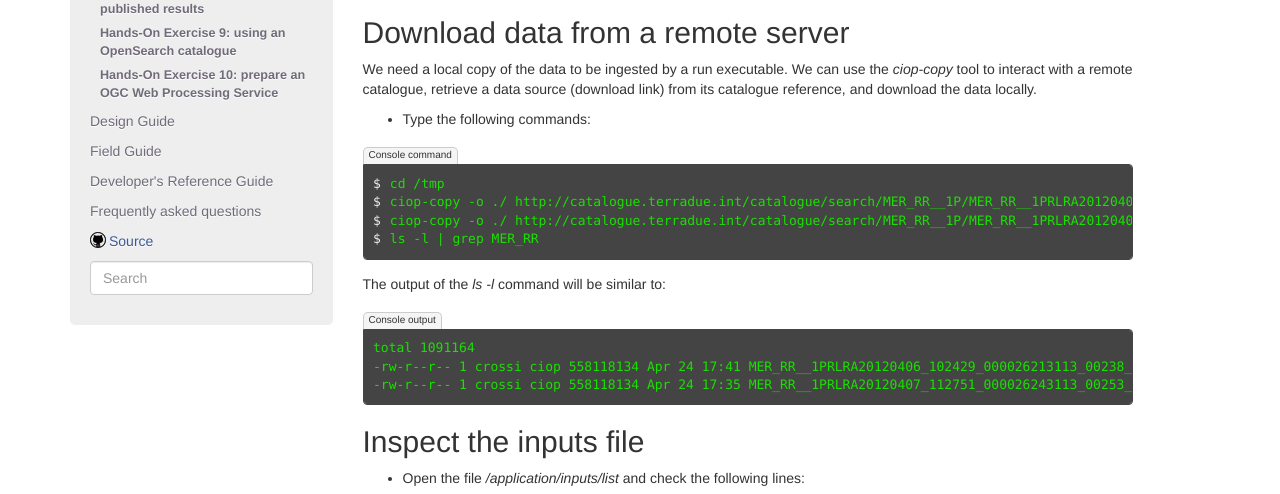
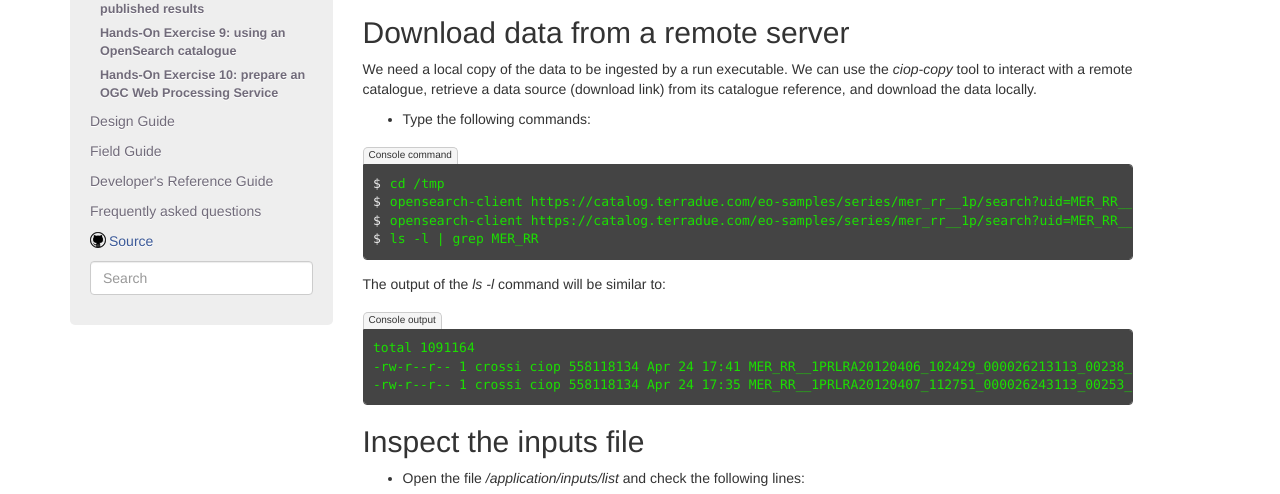
Before and after one commit to Terradue/doc-developer-sandbox, a Sphinx documentation site: the page built from source/developer/stagedata.rst, in a window 1280 px wide and 900 px high, scrolled down 588 px, cut to the strip 66-560 px from the top of the window. Built offline with Sphinx 7.4.7, drawn with Linux system fonts in a browser that asks for light colours; pages that are not in the unit, such as notebooks, are missing from menus.

Commit message:
updated the local staging of data to use the data agency

```diff
--- a/source/developer/stagedata.rst
+++ b/source/developer/stagedata.rst
@@ -44,8 +44,8 @@ We can use the *ciop-copy* tool to interact with a remote catalogue, retrieve a
 .. code-block:: console
 
   cd /tmp
-  ciop-copy -o ./ http://catalogue.terradue.int/catalogue/search/MER_RR__1P/MER_RR__1PRLRA20120407_112751_000026243113_00253_52853_0364.N1/rdf
-  ciop-copy -o ./ http://catalogue.terradue.int/catalogue/search/MER_RR__1P/MER_RR__1PRLRA20120406_102429_000026213113_00238_52838_0211.N1/rdf
+  opensearch-client https://catalog.terradue.com/eo-samples/series/mer_rr__1p/search?uid=MER_RR__1PRLRA20120407_112751_000026243113_00253_52853_0364 enclosure | ciop-copy -o /tmp -
+  opensearch-client https://catalog.terradue.com/eo-samples/series/mer_rr__1p/search?uid=MER_RR__1PRLRA20120406_102429_000026213113_00238_52838_0211 enclosure | ciop-copy -o /tmp -
   ls -l | grep MER_RR
 
 The output of the *ls -l* command will be similar to:
```
